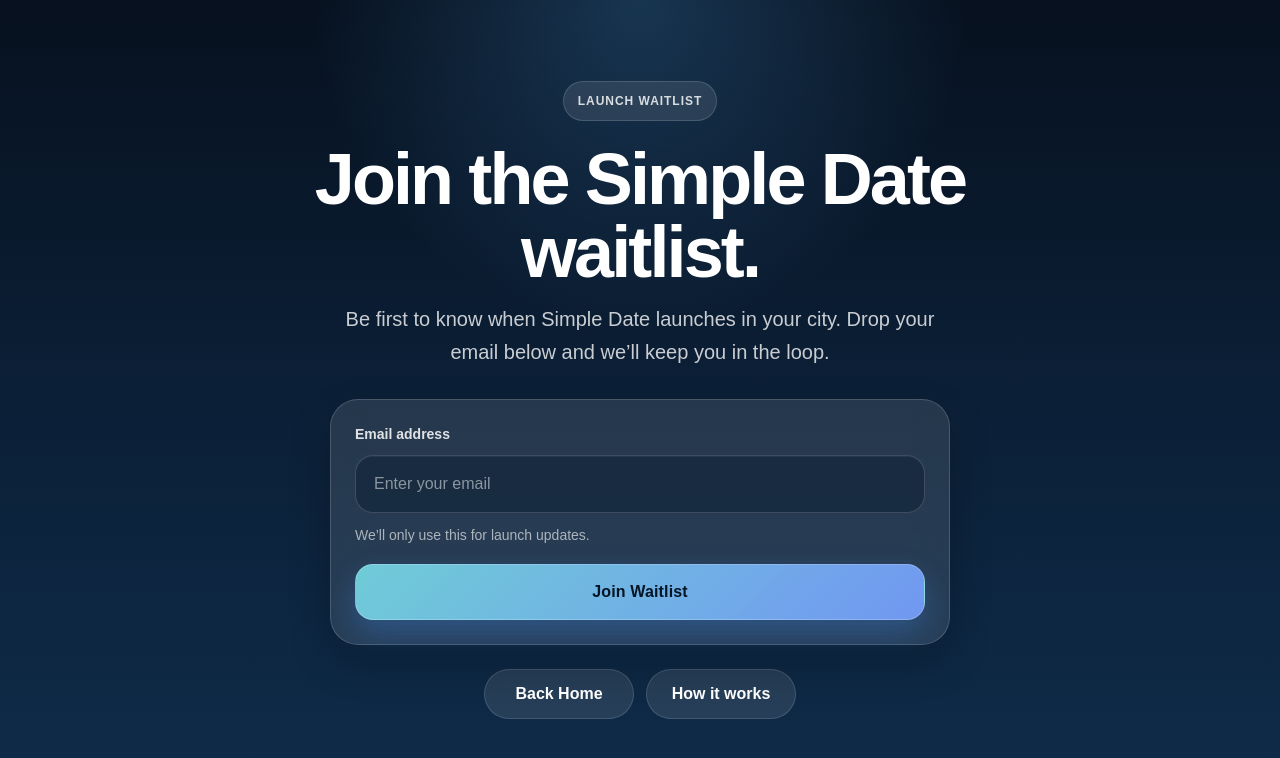
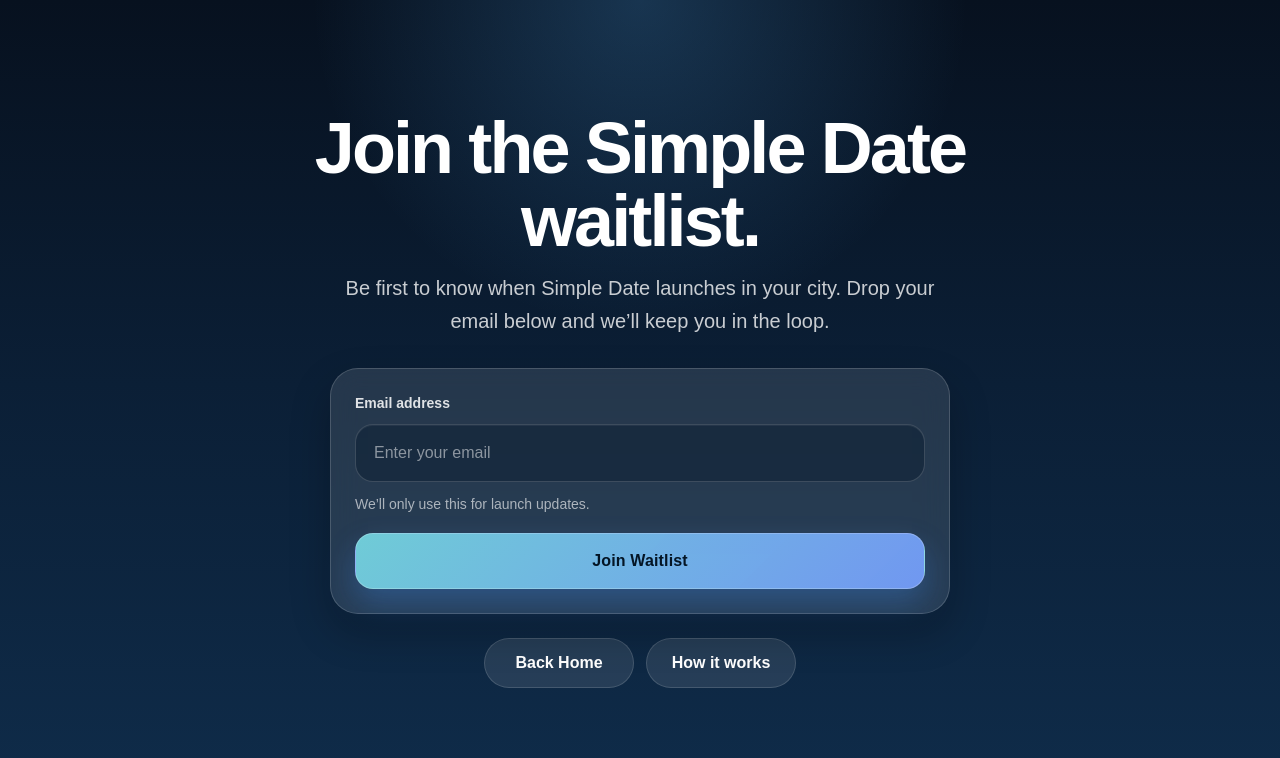
Before and after one commit to xaqt93/simpleworks-site, a Next.js app: page /waitlist in a window 1280 px wide. Shown: the top 758 px of the page. Built offline with nearby package versions, Linux system fonts and the light colour scheme; no server answers.

Commit message:
Email Page Update

```diff
--- a/app/waitlist/page.tsx
+++ b/app/waitlist/page.tsx
@@ -115,25 +115,6 @@ export default function WaitlistPage() {
           textAlign: "center",
         }}
       >
-        <div
-          style={{
-            display: "inline-flex",
-            alignItems: "center",
-            gap: 8,
-            padding: "10px 14px",
-            borderRadius: 999,
-            marginBottom: 22,
-            background: "rgba(255,255,255,0.1)",
-            border: "1px solid rgba(255,255,255,0.14)",
-            color: "rgba(255,255,255,0.82)",
-            fontSize: 12,
-            fontWeight: 700,
-            letterSpacing: "0.08em",
-            textTransform: "uppercase",
-          }}
-        >
-          Launch Waitlist
-        </div>
 
         <h1
           style={{
```
